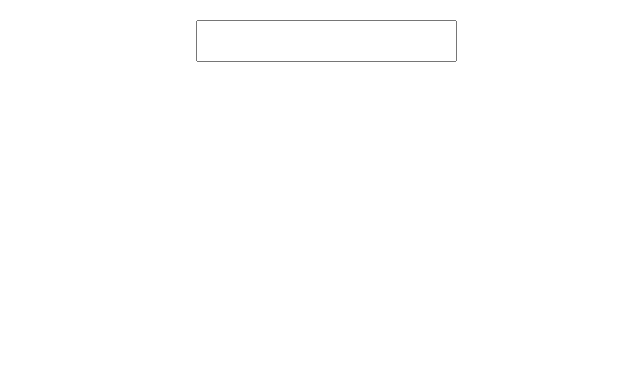
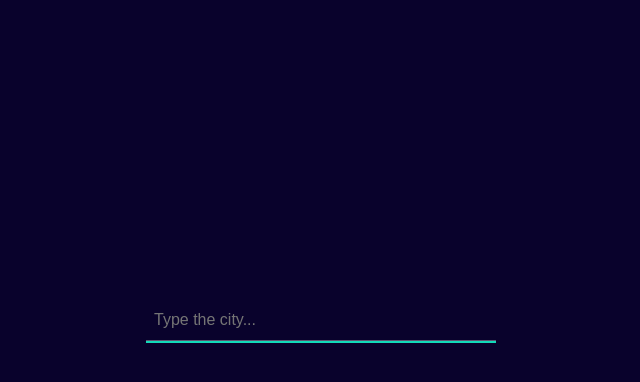
Before and after one commit to azitataheri/azita-taheri_week16, a React (Vite) app: page / in a window 1280 px wide. Shown: the top 382 px of the page, without its empty margins (319-959 px from the left). Built offline with nearby package versions, Linux system fonts and the light colour scheme.

Commit message:
develop input based on city name autofill and suggest in input

```diff
--- a/src/components/Input.jsx
+++ b/src/components/Input.jsx
@@ -1,33 +1,54 @@
 import { useState } from "react";
+import styles from '../components/Input.module.css'
 import cities from '../cities.json'
-function Input () {
-  const [inputValue, setInputValue] = useState("");
-  // const [cities, setCities] = useState('')
+
+
+
+function Input() {
+  const [userInput, setUserInput] = useState("")
+  const [suggestion, setSuggestion] = useState("")
+
 
   const inputHandler = (e) => {
-    setInputValue(e.target.value);
-    console.log(e.target.value);
-  };
+    const value = e.target.value
+    setUserInput(value)
 
-  const filteredCities = inputValue === "" ? [] :
-  cities.filter((city) => city.startsWith(inputValue))
-  console.log(filteredCities);
+
+    const match = cities.find((city) => city.toLowerCase().startsWith(value.toLowerCase()) )
+
+    setSuggestion(match && match !== value ? match : '')
+  }
+
+
+  const handleKeyDown = (e) => {
+    if( e.key === 'Tab' && suggestion){
+      e.preventDefault()
+      setUserInput(suggestion)
+      setSuggestion('')
+    }
+  }
 
   return (
-    <div className="input">
-      <label htmlFor="input"></label>
-      <input
-        type="text"
-        id="input"
-        name="field"
-        value={inputValue}
-        onChange={inputHandler}
-      />
-      <div className="">
-       {inputValue ? filteredCities.map((city) => <p key={inputValue}>{city}</p>) : ''}
+    <div className={styles.autocompletewrapper}>
+      <div className={styles.inputwrapper}>
+        <input
+          type="text"
+          name="field"
+          placeholder="Type the city..."
+          autoFocus="on"
+          value={userInput}
+          onChange={inputHandler}
+          onKeyDown={handleKeyDown}
+          className={styles.input}
+        />
+        <span className={styles.inputborder}></span>
+      {
+        suggestion && <div className={styles.suggest}>{suggestion}</div>
+      }
       </div>
+
     </div>
   );
-};
+}
 
 export default Input;
--- /dev/null
+++ b/src/components/Input.module.css
@@ -0,0 +1,81 @@
+.autocompletewrapper {
+    width: 600px;
+    margin: 300px auto;
+    display: flex;
+    justify-content: center;
+}
+
+.inputwrapper {
+    --width-of-input: 350px;
+    --border-height: 3px;
+    --border-before-color: rgba(221, 221, 221, 0.39);
+    --border-after-color: #12dbba;
+    --input-hovered-color: #333;
+    width: var(--width-of-input);
+    position: relative;
+}
+
+
+.input {
+    width: 100%;
+    padding: 8px;
+    font-size: 16px;
+    box-sizing: border-box;
+    z-index: 1;
+    box-sizing: border-box;
+    padding-inline: .5rem;
+    padding-block: .7rem;
+    border: none;
+    border-bottom: var(--border-height) solid var(--border-before-color);
+    caret-color: #12dbba;
+    background-color: #09022c;
+    color: #fff;
+}
+
+.inputborder {
+    position: absolute;
+    background: var(--border-after-color);
+    width: 0%;
+    height: 2px;
+    bottom: 0;
+    left: 0;
+    transition: 0.3s;
+}
+
+.input[placeholder] {
+    font-size: 16px;
+    color: #12dbba;
+}
+
+.input[placeholder]:focus::-webkit-input-placeholder {
+    transition: text-indent .5s .5s ease;
+    text-indent: -100%;
+    opacity: 1;
+}
+
+.input:hover {
+    background: #09022c;
+}
+
+.input:focus {
+    outline: none;
+}
+
+.input:focus~.inputborder {
+    width: 100%;
+}
+
+
+.suggest {
+    position: absolute;
+    top: 0;
+    left: 0;
+    padding-top: 8px;
+    padding-left: 10px;
+    font-size: 14px;
+    pointer-events: none;
+    user-select: none;
+    z-index: 0;
+    opacity: .1;
+    color: #eee;
+}
--- a/src/index.css
+++ b/src/index.css
@@ -5,33 +5,5 @@ body {
     sans-serif;
   -webkit-font-smoothing: antialiased;
   -moz-osx-font-smoothing: grayscale;
+  background-color: #09022c;
 }
-
-.input {
-  position: relative;
-  width: 250px;
-  margin: 20px auto;
-}
-
-.input input {
-  width: 100%;
-  font-size: 30px;
-  z-index: 2;
-  padding-left: 5px;
-  font-family: -apple-system, BlinkMacSystemFont, 'Segoe UI', 'Roboto', 'Oxygen',
-    'Ubuntu', 'Cantarell', 'Fira Sans', 'Droid Sans', 'Helvetica Neue',
-    sans-serif3;
-}
-
-.input label {
-  position: absolute;
-  left: 7px;
-  top: 0;
-  bottom: 0;
-  font-size: 30px;
-  opacity: 0.3;
-  z-index: 1;
-  user-select: none;
-  display: flex;
-  align-items: center;
-}
```
